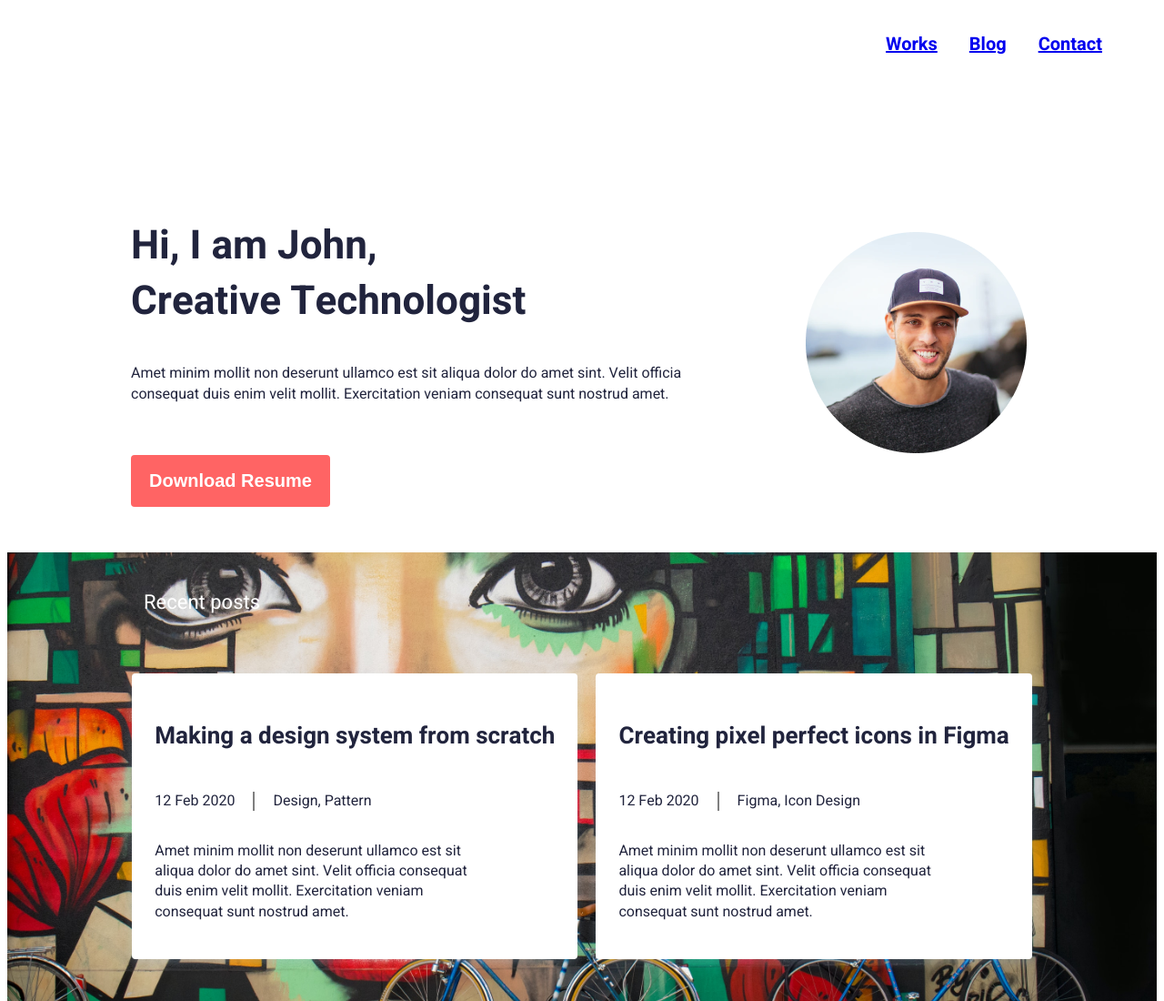
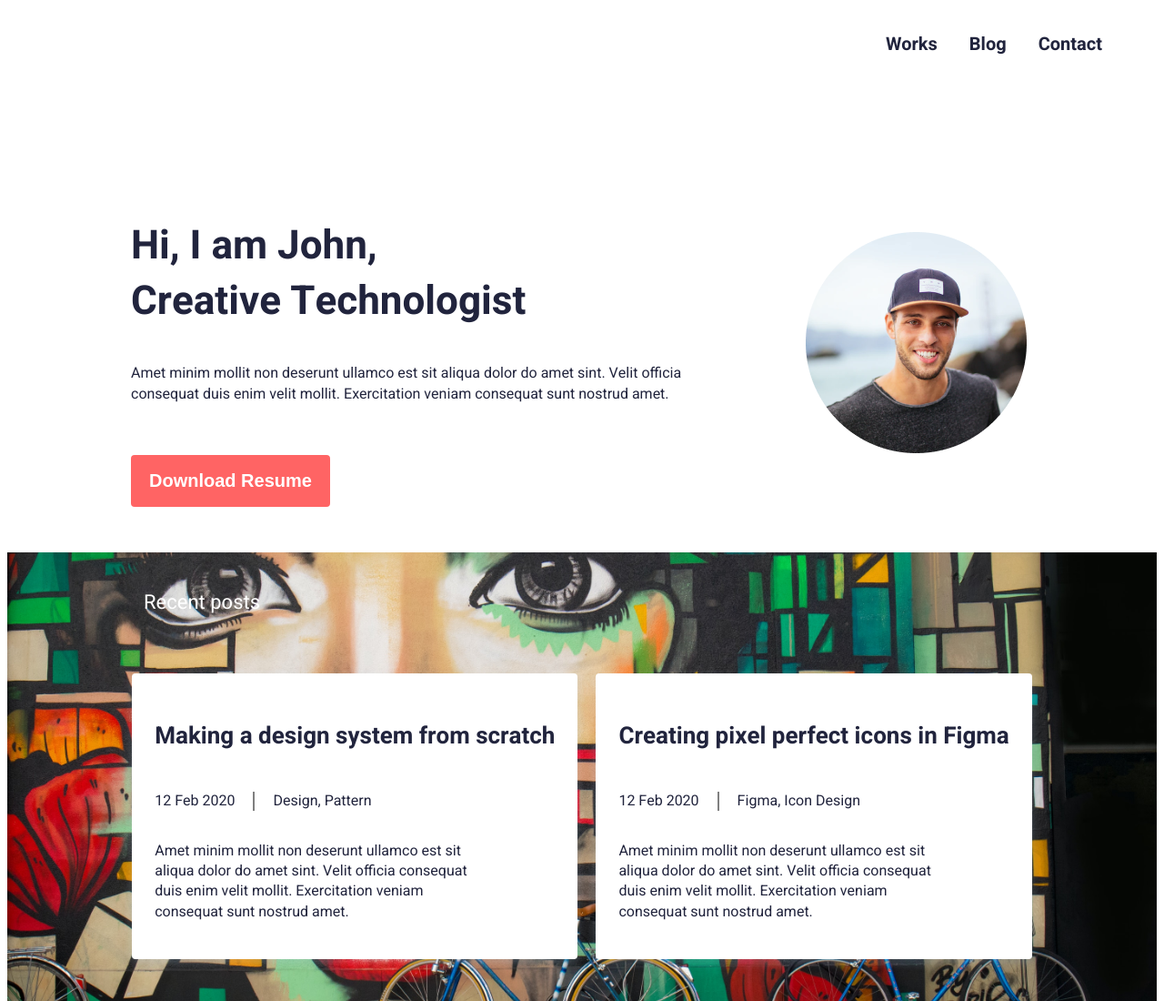
Before and after one commit to lienux2/MD-Flex-Grid-Layout-part2, a website built with webpack: page src/index.html in a window 1280 px wide. Shown: the top 1100 px of the page at 91% size. Built offline with nearby package versions, Linux system fonts and the light colour scheme; files whose address does not match are found by name.

Commit message:
Second commit

```diff
--- a/src/index.html
+++ b/src/index.html
@@ -19,9 +19,9 @@
         <div>
             <div class="header__content">
                 <nav class="nav">
-                    <a href="#">Works</a>
-                    <a href="#">Blog</a>
-                    <a href="#">Contact</a>
+                    <a class="nav__item" href="#">Works</a>
+                    <a class="nav__item" href="#">Blog</a>
+                    <a class="nav__item" href="#">Contact</a>
                 </nav>
             </div>
         </div>
--- a/src/styles.scss
+++ b/src/styles.scss
@@ -25,8 +25,13 @@ body {
 .nav {
     display: flex;
     gap: 35px;
+}
+
+.nav__item {
     font-weight: 700;
     font-size: 20px;
+    text-decoration: none;
+    color: #21243D;
 }
 
 .description__content {
```
